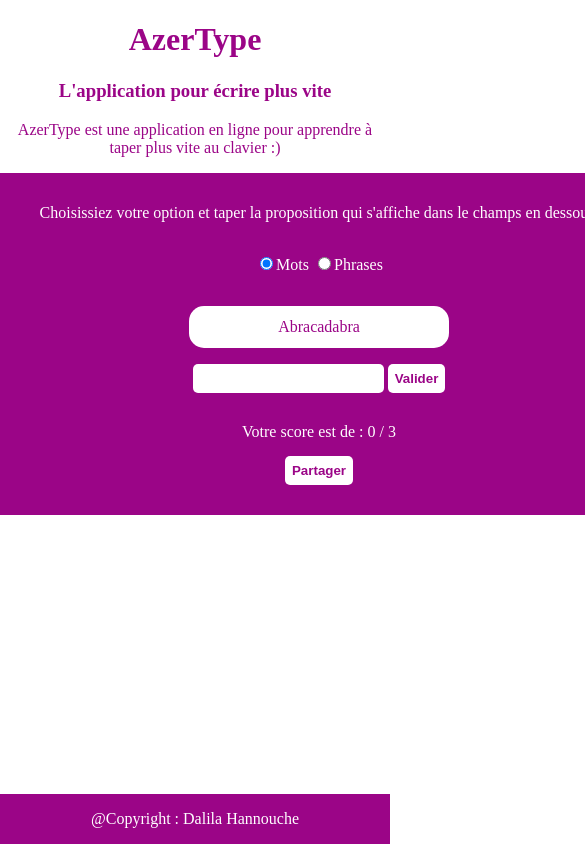
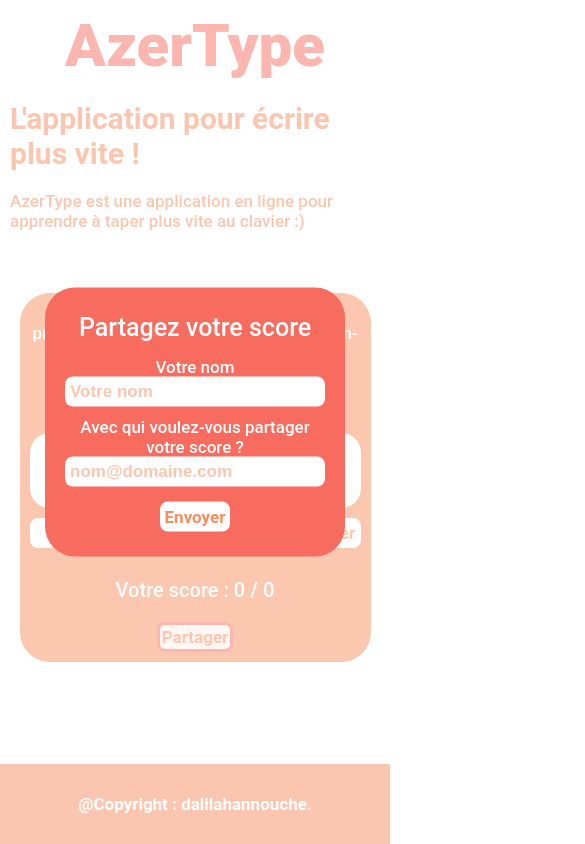
Before and after one commit to dalilahannouche/azerty_game, a plain HTML site: page index.html in a window 390 px wide. Both pictures are taken after a click on the button "Partager". Shown: the top 844 px of the page, 585 px wide, since content can reach past the window. Drawn offline with Linux system fonts and the light colour scheme.

Commit message:
Add choice for phrases
Correcting the JS for phrases too

```diff
--- a/index.html
+++ b/index.html
@@ -1,56 +1,76 @@
 <!DOCTYPE html>
-<html>
-    <head>
-        <meta charset="utf-8"/>
-        <title> AzerType </title>
-        <link rel = "stylesheet" href="style.css"/>
-        <script src ="config.js" defer></script>
-        <script src ="script.js" defer></script>
-        <script src ="main.js" defer></script>
-    </head>
-    <body>
-        <h1> AzerType </h1>
+<html lang="fr">
+<head>
+    <meta charset="UTF-8">
+    <meta http-equiv="X-UA-Compatible" content="IE=edge">
+    <meta name="viewport" content="width=device-width, initial-scale=1.0">
+    <title>Document</title>
+    <!-- Inclusion du fichier css pour le style du jeu -->
+    <link rel="stylesheet" href="style/style.css">
 
-        <h3> L'application pour écrire plus vite </h3>
+    <!-- Inclusion des 3 scripts nécessaires pour faire fonctionner le jeu -->
+    <!-- Attention, l'ordre des fichiers js est important.  -->
+    <script src="scripts/config.js" defer></script>
+    <script src="scripts/popup.js" defer></script>
+    <script src="scripts/script.js" defer></script>
+    <script src="scripts/main.js" defer></script>
+</head>
+<body>
+    <!-- HEADER -->
+    <header>
+        <h1>AzerType</h1>
+        <h2>L'application pour écrire plus vite !</h2>
+        <h3>AzerType est une application en ligne pour apprendre à taper plus vite au clavier :)</h3>
+    </header>
 
-        <p class="introduction"> AzerType est une application en ligne
-            pour apprendre à taper plus vite au clavier :)
-        </p>
+    <!-- MAIN -->
+    <main>
+        <div class="zoneOptions">
+            <p>Choisissez votre option et tapez la proposition qui s'affiche dans le champ en-dessous.</p>
+            <div class="optionSource">
+                <input type="radio" name="optionSource" id="mots" value="1" checked>
+                <label for="mots">Mots</label>
+                <input type="radio" name="optionSource" id="phrases" value="2">
+                <label for="phrases">Phrases</label>
+            </div>
+        </div>
 
-        <section>
-            <p class="description_game">
-                Choisissiez votre option et taper la
-                proposition qui s'affiche dans le champs
-                en dessous.
-            </p>
+        <div class="zoneProposition">
+            Azerty
+        </div>
 
-            <div id="choice">
-                <p><input type="radio" name="choice_list" value = "mots" id="mots" checked/>Mots</label></p>
-                <p><input type="radio" name="choice_list" value = "phrases" id="phrases"/>Phrases</label></p>
-            </div>
+        <div class="zoneSaisie">
+            <input type="text" id="inputEcriture" name="inputEcriture">
+            <button id="btnValiderMot">Valider</button>
+        </div>
 
-            <div id="proposal">
-                <p><span></span></p>
+        <div class="zoneScore">
+            Votre score : <span>0</span>
+        </div>
 
-                <div class="validation">
-                <input type="text" name="word_on"/>
-                <button class="validate"> Valider</button>
-                </div>
-            </div>
+        <div class="zonePartage">
+            <button>Partager</button>
+        </div>
 
-            <div id="score">
-               Votre score est de : <span class= score>0 </span> /  <span class=liste>0</span>
-            </div>
+    </main>
 
-            <div class="social_media">
-                <button> Partager </button>
-            </div>
+    <!-- FOOTER -->
+    <footer>
+        @Copyright : dalilahannouche.
+    </footer>
 
-        </section>
-
-    </body>
-
-    <footer>
-        <p id="copyright"> @Copyright : Dalila Hannouche</p>
-    </footer>
+    <!-- Popup de partage -->
+    <div class="popupBackground">
+        <div class="popup">
+            <div>Partagez votre score</div>
+            <form novalidate>
+                <label for="nom">Votre nom</label>
+                <input type="text" id="nom" name="nom" placeholder="Votre nom">
+                <label for="email">Avec qui voulez-vous partager votre score ?</label>
+                <input type="email" id="email" name="email" placeholder="nom@domaine.com">
+                <button id="btnEnvoyerMail">Envoyer</button>
+            </form>
+        </div>
+    </div>
+</body>
 </html>
--- /dev/null
+++ b/scripts/config.js
@@ -0,0 +1,10 @@
+/*********************************************************************************
+ *
+ * Ce fichier contient toutes les constantes nécessaires au fonctionnement du jeu.
+ * En particulier les listes de mots et de phrases proposés à l'utilisateur
+ *
+ *********************************************************************************/
+
+// Déclaration des tableaux contenant les listes des mots proposés à l'utilisateur
+const listeMots = ["Cachalot", "Pétunia", "Serviette"]
+const listePhrases = ["Pas de panique !", "La vie, l'univers et le reste", "Merci pour le poisson"]
--- /dev/null
+++ b/scripts/main.js
@@ -0,0 +1,7 @@
+/*********************************************************************************
+ *
+ * Point d'entrée, c'est lui qui intialise le jeu et lance la boucle de jeu.
+ *
+ *********************************************************************************/
+
+lancerJeu()
--- /dev/null
+++ b/scripts/popup.js
@@ -0,0 +1,52 @@
+/*********************************************************************************
+ *
+ * Ce fichier contient toutes les fonctions nécessaires à l'affichage et à la
+ * fermeture de la popup de partage.
+ *
+ *********************************************************************************/
+
+
+/**
+ * Cette fonction affiche la popup pour partager son score.
+ */
+function afficherPopup() {
+    let popupBackground = document.querySelector(".popupBackground")
+    // La popup est masquée par défaut (display:none), ajouter la classe "active"
+    // va changer son display et la rendre visible.
+    popupBackground.classList.add("active")
+}
+
+/**
+ * Cette fonction cache la popup pour partager son score.
+ */
+function cacherPopup() {
+    let popupBackground = document.querySelector(".popupBackground")
+    // La popup est masquée par défaut (display:none), supprimer la classe "active"
+    // va rétablir cet affichage par défaut.
+    popupBackground.classList.remove("active")
+}
+
+
+/**
+ * Cette fonction initialise les écouteurs d'événements qui concernent
+ * l'affichage de la popup.
+ */
+function initAddEventListenerPopup() {
+    // On écoute le click sur le bouton "partager"
+    btnPartage = document.querySelector(".zonePartage button")
+    let popupBackground = document.querySelector(".popupBackground")
+    btnPartage.addEventListener("click", () => {
+        // Quand on a cliqué sur le bouton partagé, on affiche la popup
+        afficherPopup()
+    })
+
+    // On écoute le click sur la div "popupBackground"
+    popupBackground.addEventListener("click", (event) => {
+        // Si on a cliqué précisément sur la popupBackground
+        // (et pas un autre élément qui se trouve dedant)
+        if (event.target === popupBackground) {
+            // Alors on cache la popup
+            cacherPopup()
+        }
+    })
+}
--- /dev/null
+++ b/scripts/script.js
@@ -0,0 +1,178 @@
+/*********************************************************************************
+ *
+ * Ce fichier contient toutes les fonctions nécessaires au fonctionnement du jeu.
+ *
+ *********************************************************************************/
+
+/**
+ * Cette fonction affiche dans la console le score de l'utilisateur
+ * @param {number} score : le score de l'utilisateur
+ * @param {number} nbMotsProposes : le nombre de mots proposés à l'utilisateur
+ */
+function afficherResultat(score, nbMotsProposes) {
+    // Récupération de la zone dans laquelle on va écrire le score
+    let spanScore = document.querySelector(".zoneScore span")
+    // Ecriture du texte
+    let affichageScore = `${score} / ${nbMotsProposes}`
+    // On place le texte à l'intérieur du span.
+    spanScore.innerText = affichageScore
+}
+
+/**
+ * Cette fonction affiche une proposition, que le joueur devra recopier,
+ * dans la zone "zoneProposition"
+ * @param {string} proposition : la proposition à afficher
+ */
+function afficherProposition(proposition) {
+    let zoneProposition = document.querySelector(".zoneProposition")
+    zoneProposition.innerText = proposition
+}
+
+/**
+ * Cette fonction construit et affiche l'email.
+ * @param {string} nom : le nom du joueur
+ * @param {string} email : l'email de la personne avec qui il veut partager son score
+ * @param {string} score : le score.
+ */
+function afficherEmail(nom, email, score) {
+    let mailto = `mailto:${email}?subject=Partage du score Azertype&body=Salut, je suis ${nom} et je viens de réaliser le score ${score} sur le site d'Azertype !`
+    location.href = mailto
+}
+
+/**
+ * Cette fonction prend un nom en paramètre et valide qu'il est au bon format
+ * ici : deux caractères au minimum
+ * @param {string} nom
+ * @throws {Error}
+ */
+function validerNom(nom) {
+    if (nom.length < 2) {
+        throw new Error("Le nom est trop court. ")
+    }
+
+}
+
+/**
+ * Cette fonction prend un email en paramètre et valide qu'il est au bon format.
+ * @param {string} email
+ * @throws {Error}
+ */
+function validerEmail(email) {
+    let emailRegExp = new RegExp("[a-z0-9._-]+@[a-z0-9._-]+\\.[a-z0-9._-]+")
+    if (!emailRegExp.test(email)) {
+        throw new Error("L'email n'est pas valide.")
+    }
+
+}
+
+/**
+ * Cette fonction affiche le message d'erreur passé en paramètre.
+ * Si le span existe déjà, alors il est réutilisé pour ne pas multiplier
+ * les messages d'erreurs.
+ * @param {string} message
+ */
+function afficherMessageErreur(message) {
+
+    let spanErreurMessage = document.getElementById("erreurMessage")
+
+    if (!spanErreurMessage) {
+        let popup = document.querySelector(".popup")
+        spanErreurMessage = document.createElement("span")
+        spanErreurMessage.id = "erreurMessage"
+
+        popup.append(spanErreurMessage)
+    }
+
+    spanErreurMessage.innerText = message
+}
+
+/**
+ * Cette fonction permet de récupérer les informations dans le formulaire
+ * de la popup de partage et d'appeler l'affichage de l'email avec les bons paramètres.
+ * @param {string} scoreEmail
+ */
+function gererFormulaire(scoreEmail) {
+    try {
+        let baliseNom = document.getElementById("nom")
+        let nom = baliseNom.value
+        validerNom(nom)
+
+        let baliseEmail = document.getElementById("email")
+        let email = baliseEmail.value
+        validerEmail(email)
+        afficherMessageErreur("")
+        afficherEmail(nom, email, scoreEmail)
+
+    } catch(erreur) {
+        afficherMessageErreur(erreur.message)
+    }
+
+}
+
+/**
+ * Cette fonction lance le jeu.
+ * Elle demande à l'utilisateur de choisir entre "mots" et "phrases" et lance la boucle de jeu correspondante
+ */
+function lancerJeu() {
+    // Initialisations
+    initAddEventListenerPopup()
+    let score = 0
+    let i = 0
+    let listeProposition = listeMots
+
+    let btnValiderMot = document.getElementById("btnValiderMot")
+    let listeBtnRadio = document.querySelectorAll(".optionSource input")
+    let inputEcriture = document.getElementById("inputEcriture")
+
+
+    afficherProposition(listeProposition[i])
+
+    // Gestion de l'événement click sur le bouton "valider"
+    btnValiderMot.addEventListener("click", () => {
+        if (inputEcriture.value === listeProposition[i]) {
+            score++
+        }
+        i++
+        afficherResultat(score, i)
+        inputEcriture.value = ''
+        if (listeProposition[i] === undefined) {
+            afficherProposition("Le jeu est fini")
+            // On désactive le bouton valider
+            btnValiderMot.disabled = true
+            // On désactive les boutons radios
+            for (let indexBtnRadio = 0; indexBtnRadio < listeBtnRadio.length; indexBtnRadio++) {
+                listeBtnRadio[indexBtnRadio].disabled = true
+            }
+
+        } else {
+            afficherProposition(listeProposition[i])
+        }
+    })
+
+    // Gestion de l'événement change sur les boutons radios.
+
+    for (let index = 0; index < listeBtnRadio.length; index++) {
+        listeBtnRadio[index].addEventListener("change", (event) => {
+            // Si c'est le premier élément qui a été modifié, alors nous voulons
+            // jouer avec la listeMots.
+            if (event.target.value === "1") {
+                listeProposition = listeMots
+            } else {
+                // Sinon nous voulons jouer avec la liste des phrases
+                listeProposition = listePhrases
+            }
+            // Et on modifie l'affichage en direct.
+            afficherProposition(listeProposition[i])
+        })
+    }
+
+    // Gestion de l'événement submit sur le formulaire de partage.
+    let form = document.querySelector("form")
+    form.addEventListener("submit", (event) => {
+        event.preventDefault()
+        let scoreEmail = `${score} / ${i}`
+        gererFormulaire(scoreEmail)
+    })
+
+    afficherResultat(score, i)
+}
--- /dev/null
+++ b/style/style.css
@@ -0,0 +1,269 @@
+/**
+ * Reset
+ */
+ * {
+    margin: 0;
+    padding: 0;
+    box-sizing: border-box;
+}
+
+/**
+ * Eléments génériques
+ */
+
+body {
+    --color-primary: #f76c5e;
+    --color-secondary: #f68e5f;
+    --color-tertiary: #ffeee6;
+}
+
+/* Mise en forme des titres */
+h1 {
+    margin: 10px;
+    font-size: 60px;
+    font-weight: 900;
+    color: var(--color-primary);
+}
+
+h2 {
+    margin: 10px;
+    font-size: 30px;
+    font-weight: 600;
+    color: var(--color-secondary);
+}
+
+h3 {
+    margin: 10px;
+    font-size: 17px;
+    font-weight: 500;
+    color: var(--color-secondary);
+}
+
+/* Mise en forme des formulaires */
+input[type='radio'] {
+    filter: grayscale(1); /* Grayscale passe le bouton en niveau de gris */
+}
+
+
+input[type='text'],
+input[type='email'] {
+    width: 100%;
+    margin-right: 10px;
+    padding: 5px;
+    border: none;
+    border-radius: 8px;
+    font-size: 17px;
+    font-weight: 600;
+    font-size: 17px;
+    color: var(--color-primary);
+}
+
+input[type='text']::placeholder,
+input[type='email']::placeholder {
+    color: var(--color-secondary);
+    opacity: 50%;
+}
+
+button {
+    padding: 5px;
+    border: none;
+    border-radius: 8px;
+    font-family: 'Roboto', sans-serif;
+    font-weight: 600;
+    font-size: 17px;
+    color: var(--color-secondary);
+    background-color: white;
+}
+
+button:hover {
+    color: var(--color-primary);
+    background-color: var(--color-tertiary);
+    cursor: pointer;
+}
+
+button:focus {
+    background-color: var(--color-tertiary);
+    border: 3px solid var(--color-primary);
+    padding: 2px;
+
+}
+
+/**
+ * Eléments principaux
+ */
+body {
+    display: flex;
+    flex-direction: column;
+    justify-content: space-between;
+    align-items: center;
+    min-height: 100vh;
+    font-family: 'Roboto', sans-serif;
+}
+
+header {
+    display: flex;
+    flex-direction: column;
+    align-items: center;
+}
+
+main {
+    display: flex;
+    flex-direction: column;
+    justify-content: space-between;
+    align-items: center;
+    width: 50%;
+    min-width: 200px;
+    margin-bottom: 50px;
+    padding: 50px;
+    text-align: center;
+    color: white;
+    font-size: 17px;
+    font-weight: 500;
+    border-radius: 30px;
+    background-color: var(--color-secondary);
+}
+
+footer {
+    position: sticky;
+    bottom: 0;
+    display: flex;
+    justify-content: center;
+    width: 100%;
+    padding: 30px;
+    font-weight: 600;
+    font-size: 17px;
+    color: white;
+    background-color: var(--color-secondary);
+}
+
+/**
+ * Mise en forme des éléments de la zone principale
+ */
+
+/* Zone d'options */
+.optionSource {
+    margin: 20px;
+}
+
+.optionSource input[type='radio']:not(:first-child) {
+    margin-left: 20px;
+}
+
+/* Zone ou sera affiché le texte (mot ou phrase) à afficher */
+.zoneProposition {
+    display: flex;
+    align-items: center;
+    justify-content: center;
+    width: 100%;
+    margin: 10px 0 10px 0;
+    padding: 20px;
+    border-radius: 20px;
+    background-color: white;
+    font-size: 30px;
+    font-weight: 600;
+    color: var(--color-primary);
+}
+
+/* Zone de saisie */
+.zoneSaisie {
+    display: flex;
+    justify-content: space-between;
+    width: 100%;
+    margin-bottom: 30px;
+}
+
+/* Eléments du formulaire de saisie */
+.zoneSaisie input[type='text'] {
+    width: 80%;
+}
+
+.zoneSaisie button {
+    width: 20%;
+}
+
+.zoneScore {
+    font-size: 20px;
+}
+
+.zonePartage {
+    padding-top: 20px;
+}
+
+/**
+  * Gestion des popups
+  */
+
+.popupBackground {
+    display: none;
+    position: fixed;
+    height: 100vh;
+    width: 100vw;
+    background-color: rgba(255, 255, 255, 0.5);
+}
+
+.popup {
+    position: absolute;
+    top: 50%;
+    left: 50%;
+    transform: translate(-50%, -50%);
+    flex-wrap: wrap;
+    justify-content: center;
+    align-items: center;
+    width: 300px;
+    padding: 20px;
+    text-align: center;
+    color: white;
+    font-size: 17px;
+    font-weight: 500;
+    background-color: #f76c5e;
+    border-radius: 30px;
+    z-index: 1;
+}
+
+
+
+.active {
+    display: flex !important;
+}
+
+.popup p {
+    width: 100%;
+    margin-bottom: 20px;
+}
+
+.popup div {
+    font-size: 25px;
+    padding : 5px;
+    padding-bottom: 15px;
+}
+
+/* Eléments de formulaire */
+.popup input {
+    margin-bottom: 10px;
+}
+
+.popup button {
+    margin: 5px;
+}
+
+/**
+ * Responsive
+ */
+
+
+ /* En dessous de 1200 px */
+@media screen and (max-width: 1200px) {
+    main {
+        width: 60%;
+        padding: 30px;
+    }
+}
+
+
+/* En dessous de 800 px */
+@media screen and (max-width: 800px) {
+    main {
+        width: 90%;
+        padding: 10px;
+    }
+}
```
